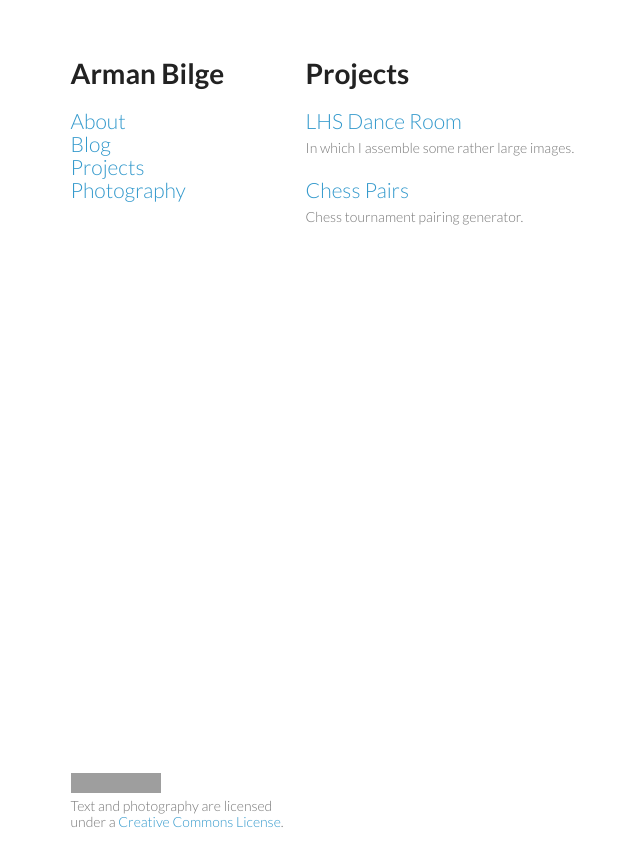
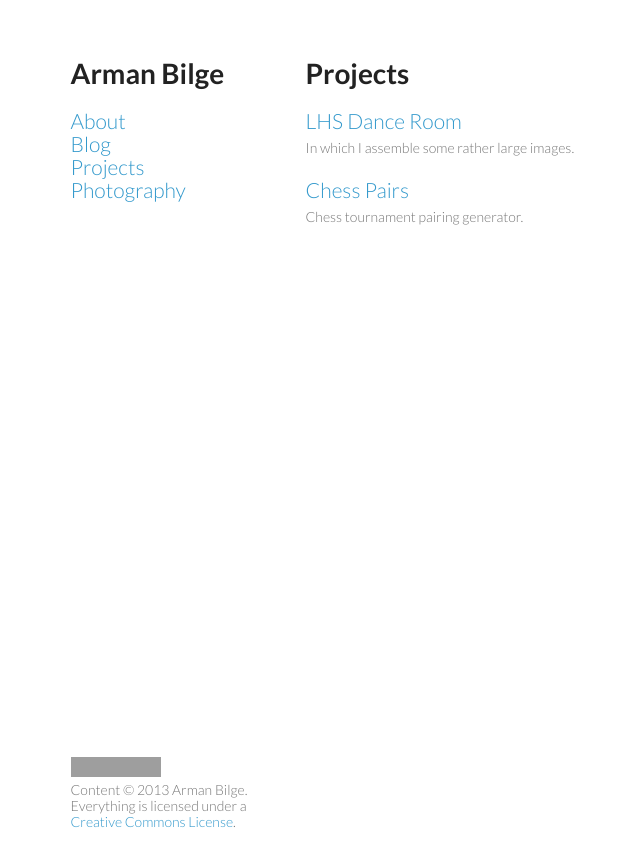
Before and after one commit to armanbilge/armanbilge.github.io, a Jekyll site: the page built from projects/index.md, in a window 1280 px wide. Shown: the top 867 px of the page, without its empty margins (202-842 px from the left). Built offline with Jekyll 4.4.1, drawn with Linux system fonts in a browser that asks for light colours; Markdown is read by kramdown in place of the engine named in the settings; grey boxes are pictures that could not be loaded.

Commit message:
Updated copyright notice

```diff
--- a/_layouts/default.html
+++ b/_layouts/default.html
@@ -36,7 +36,7 @@
       <footer>
       <a rel="license" href="http://creativecommons.org/licenses/by-sa/3.0/deed.en_US">
 <img alt="Creative Commons License" style="border-width:0" src="http://i.creativecommons.org/l/by-sa/3.0/88x31.png" />
-</a><p>Text and photography are licensed <br/> under a <a rel="license" href="http://creativecommons.org/licenses/by-sa/3.0/deed.en_US">Creative Commons License</a>.</p>
+</a><p>Content &copy; 2013 <span xmlns:cc="http://creativecommons.org/ns#" property="cc:attributionName">Arman Bilge</span>.<br/>Everything is licensed under a <br/> <a rel="license" href="http://creativecommons.org/licenses/by-sa/3.0/deed.en_US">Creative Commons License</a>.</p>
  <!--       <p><small>Hosted on GitHub Pages &mdash; Theme by <a href="https://github.com/orderedlist">orderedlist</a></small></p> -->
       </footer>
     </div>
```
